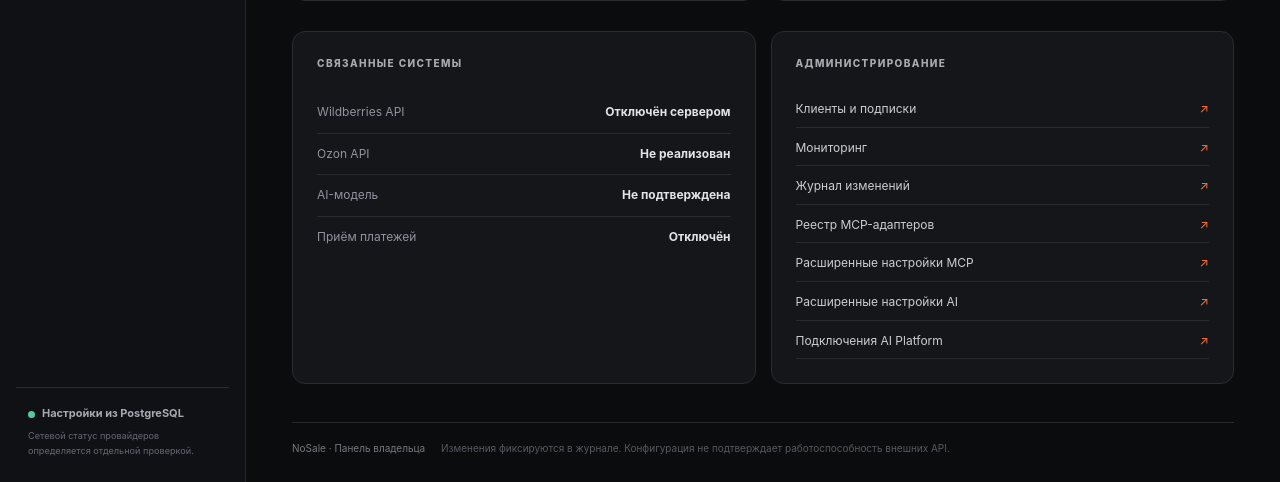
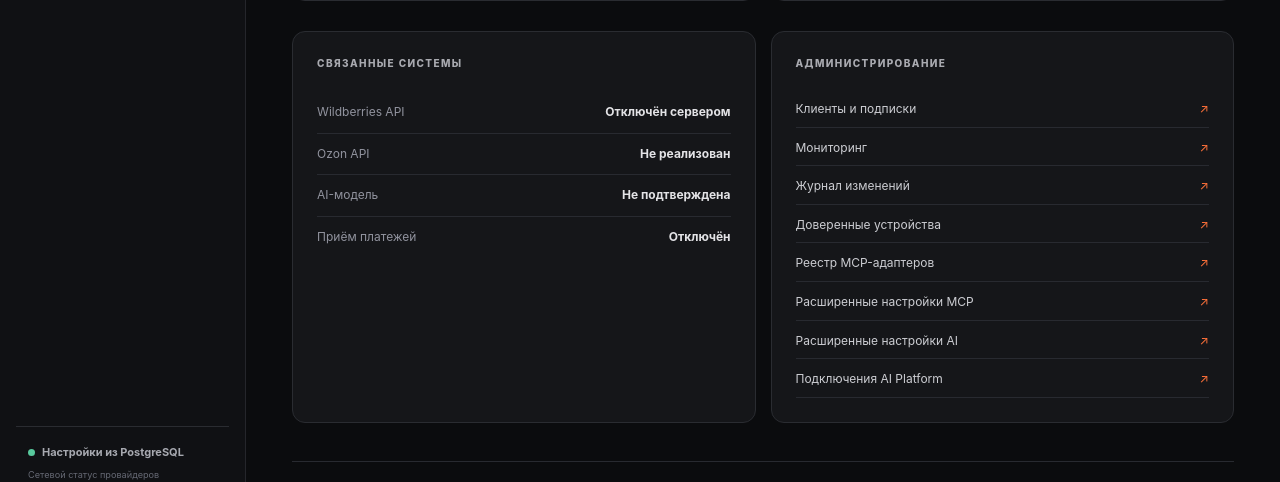
Before and after one commit to Anderhaos/Marketplace-Price-Guard, a Django app: page /admin/ in a window 1280 px wide. Shown: the part 1404-1886 px from the top of the page. Run offline with Django 5.2, Linux system fonts and the light colour scheme; the visitor is signed in with stand-in values (Sample User, id 1); data comes from the database, SQL or seed files in the repository; data that the repository does not hold is empty; parts of the project's set-up code (start-up, migrations or seed data) failed here and were passed over.

Commit message:
feat(owner): add trusted device management link in owner console

```diff
--- a/saas/portal/templates/admin/owner_home.html
+++ b/saas/portal/templates/admin/owner_home.html
@@ -87,6 +87,7 @@
       <a href="{% url 'admin:auth_user_changelist' %}">Клиенты и подписки <span>↗</span></a>
       <a href="{% url 'admin:guard_guardevent_changelist' %}">Мониторинг <span>↗</span></a>
       <a href="{% url 'admin:admin_logentry_changelist' %}">Журнал изменений <span>↗</span></a>
+      <a href="{% url 'nosale_owner_devices' %}">Доверенные устройства <span>↗</span></a>
       <a href="{% url 'admin:billing_ownermcpadapter_changelist' %}">Реестр MCP-адаптеров <span>↗</span></a>
       <a href="{% url 'admin:billing_ownermcpsettings_changelist' %}">Расширенные настройки MCP <span>↗</span></a>
       <a href="{% url 'admin:billing_owneraisettings_changelist' %}">Расширенные настройки AI <span>↗</span></a>
```
